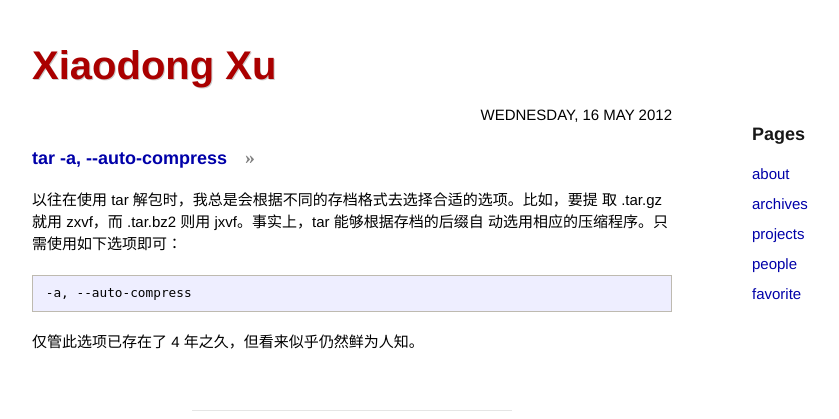
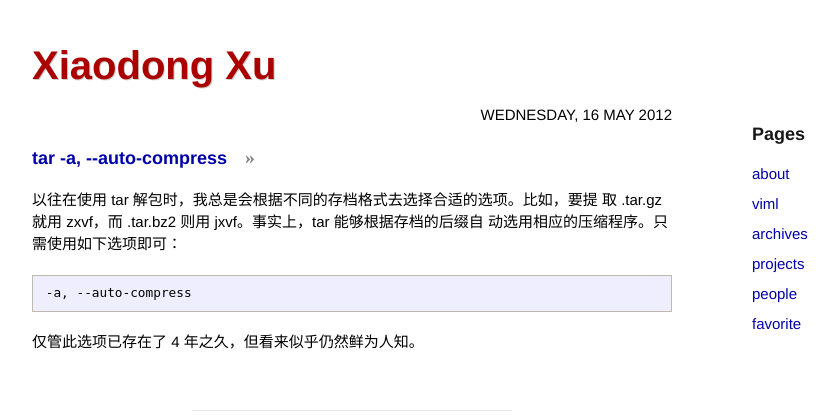
Before and after one commit to xuxiaodong/xuxiaodong.github.com, a Jekyll site: the page built from index.html, in a window 1280 px wide and 900 px high. Shown: the top 419 px of the window, without its empty margins (138-977 px from the left). Built offline with Jekyll 4.4.1, drawn with Linux system fonts in a browser that asks for light colours; Markdown is read by kramdown in place of the engine named in the settings.

Commit message:
update default.html

```diff
--- a/_layouts/default.html
+++ b/_layouts/default.html
@@ -37,6 +37,7 @@
   <h1>Pages</h1>
   <ul class="posts">
     <li><a href="{{ site.baseurl }}pages/about.html">about</a></li>
+    <li><a href="{{ site.baseurl }}pages/viml.html">viml</a></li>
     <li><a href="{{ site.baseurl }}pages/archives.html">archives</a></li>
     <li><a href="{{ site.baseurl }}pages/projects.html">projects</a></li>
     <li><a href="{{ site.baseurl }}pages/people.html">people</a></li>
```
